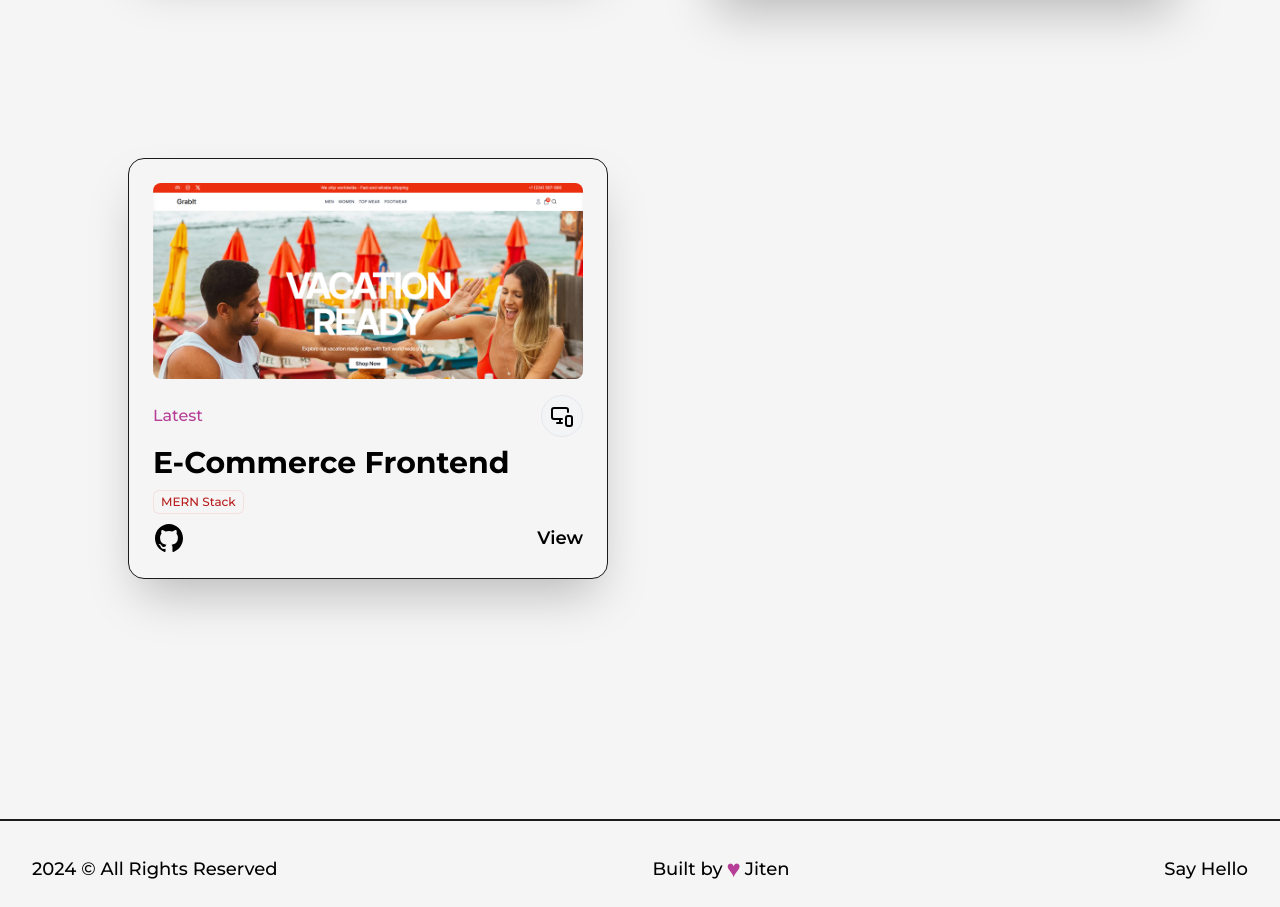
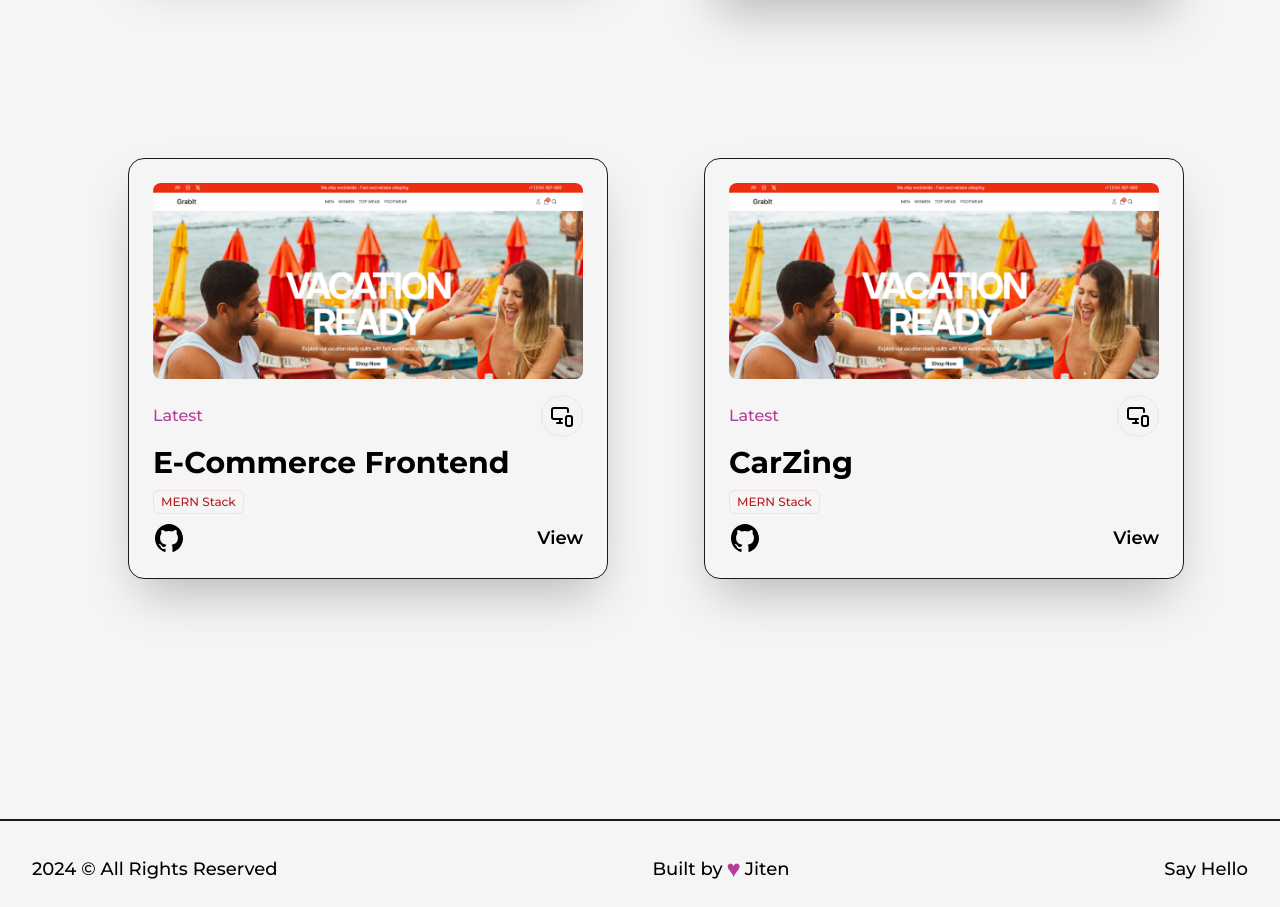
Before and after one commit to Jitam/nextPortfolio, a Next.js app: page /projects in a window 1280 px wide. Shown: the part 3169-4076 px from the top of the page. Built offline with nearby package versions, Linux system fonts and the light colour scheme.

Commit message:
added carzing logo

```diff
--- a/src/pages/projects.js
+++ b/src/pages/projects.js
@@ -249,6 +249,17 @@ const projects = () => {
                 badge={"MERN Stack"}
               />
             </div>
+            <div className="col-span-6 sm:col-span-12">
+              <CustomProject
+                title={"CarZing"}
+                type={"Latest"}
+                img={featuredProject6}
+                summary={``}
+                link={"https://car-zing.vercel.app"}
+                github={"/"}
+                badge={"MERN Stack"}
+              />
+            </div>
 
             {/* <div className="col-span-6 sm:col-span-12">
               <CustomProject
```
Also changed, not shown: 1 other file (tests, documents, lock files or other folders).
